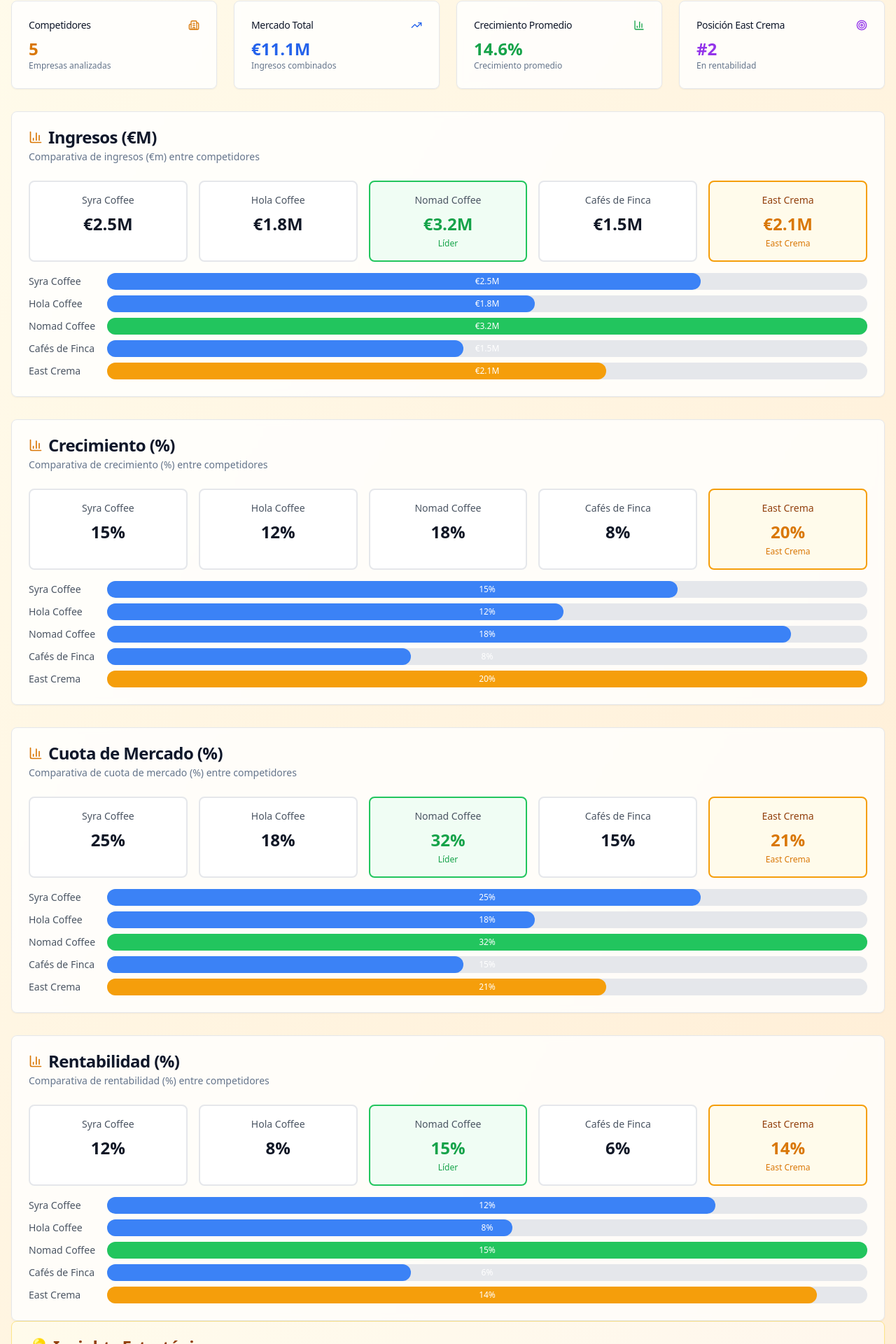
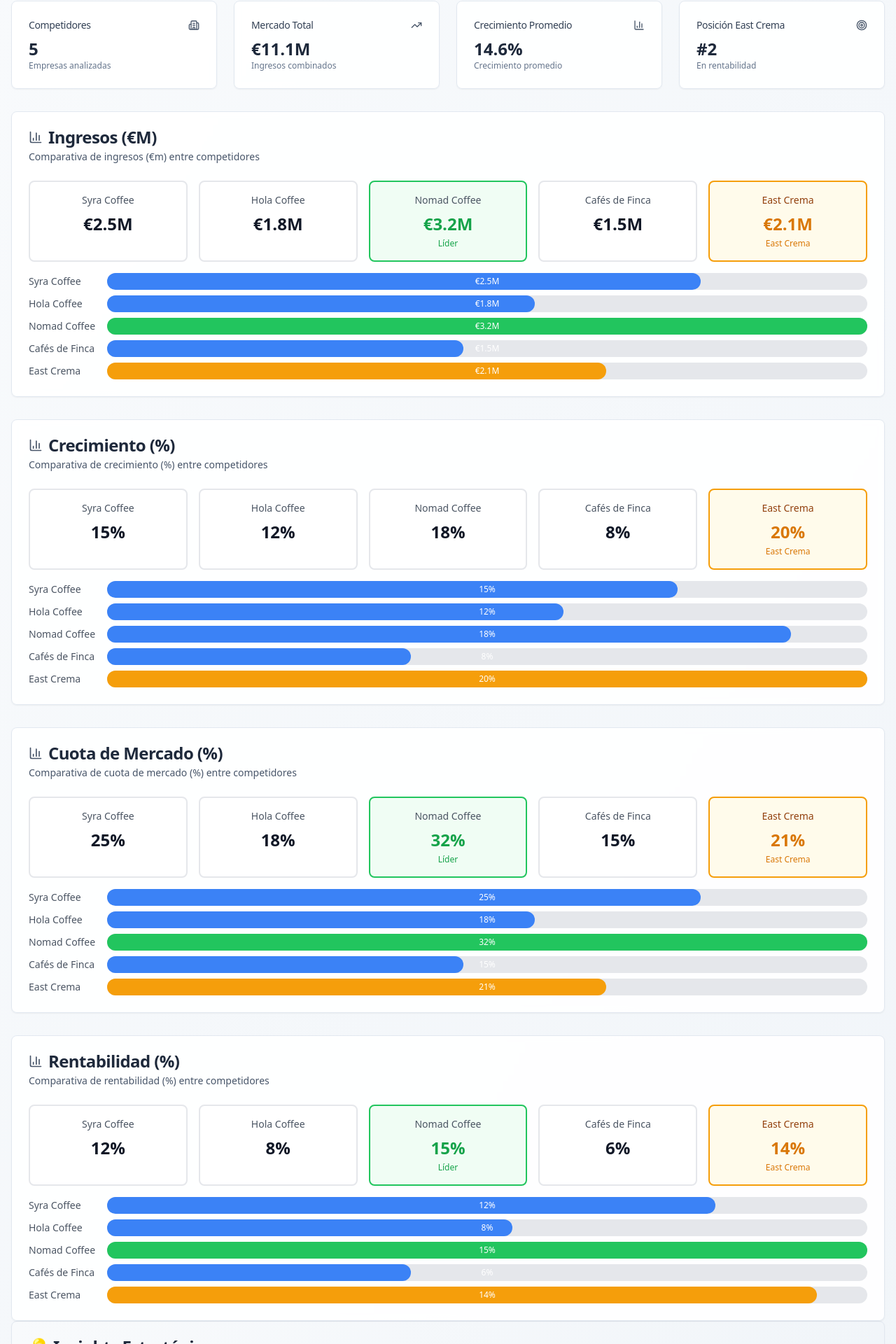
Before and after one commit to eastcremacoffee-dev/east-crema-analysis, a Next.js app: page /comparator in a window 1280 px wide. Shown: the part 96-2016 px from the top of the page at 70% size. Built offline with nearby package versions, Linux system fonts and the light colour scheme.

Commit message:
feat: aplicar paleta neutra azulada a todas las páginas (competitors, upload, comparator)

```diff
--- a/src/app/comparator/page.tsx
+++ b/src/app/comparator/page.tsx
@@ -28,63 +28,63 @@
   ]
 
   return (
-    <div className="min-h-screen bg-gradient-to-br from-amber-50 to-orange-100">
+    <div className="min-h-screen bg-gradient-to-br from-neutral-50 to-neutral-100">
       <Navigation />
 
       <main className="container mx-auto px-4 py-8">
         {/* Overview Stats */}
         <div className="grid grid-cols-1 md:grid-cols-4 gap-6 mb-8">
-          <Card className="bg-white/80 backdrop-blur-sm">
+          <Card className="bg-white/90 backdrop-blur-sm border-neutral-200">
             <CardHeader className="flex flex-row items-center justify-between space-y-0 pb-2">
-              <CardTitle className="text-sm font-medium">Competidores</CardTitle>
-              <Building2 className="h-4 w-4 text-amber-600" />
+              <CardTitle className="text-sm font-medium text-neutral-700">Competidores</CardTitle>
+              <Building2 className="h-4 w-4 text-neutral-600" />
             </CardHeader>
             <CardContent>
-              <div className="text-2xl font-bold text-amber-600">{competitors.length}</div>
-              <p className="text-xs text-muted-foreground">
+              <div className="text-2xl font-bold text-neutral-800">{competitors.length}</div>
+              <p className="text-xs text-neutral-500">
                 Empresas analizadas
               </p>
             </CardContent>
           </Card>
 
-          <Card className="bg-white/80 backdrop-blur-sm">
+          <Card className="bg-white/90 backdrop-blur-sm border-neutral-200">
             <CardHeader className="flex flex-row items-center justify-between space-y-0 pb-2">
-              <CardTitle className="text-sm font-medium">Mercado Total</CardTitle>
-              <TrendingUp className="h-4 w-4 text-blue-600" />
+              <CardTitle className="text-sm font-medium text-neutral-700">Mercado Total</CardTitle>
+              <TrendingUp className="h-4 w-4 text-neutral-600" />
             </CardHeader>
             <CardContent>
-              <div className="text-2xl font-bold text-blue-600">
+              <div className="text-2xl font-bold text-neutral-800">
                 €{competitors.reduce((acc, c) => acc + c.revenue, 0).toFixed(1)}M
               </div>
-              <p className="text-xs text-muted-foreground">
+              <p className="text-xs text-neutral-500">
                 Ingresos combinados
               </p>
             </CardContent>
           </Card>
 
-          <Card className="bg-white/80 backdrop-blur-sm">
+          <Card className="bg-white/90 backdrop-blur-sm border-neutral-200">
             <CardHeader className="flex flex-row items-center justify-between space-y-0 pb-2">
-              <CardTitle className="text-sm font-medium">Crecimiento Promedio</CardTitle>
-              <BarChart3 className="h-4 w-4 text-green-600" />
+              <CardTitle className="text-sm font-medium text-neutral-700">Crecimiento Promedio</CardTitle>
+              <BarChart3 className="h-4 w-4 text-neutral-600" />
             </CardHeader>
             <CardContent>
-              <div className="text-2xl font-bold text-green-600">
+              <div className="text-2xl font-bold text-neutral-800">
                 {(competitors.reduce((acc, c) => acc + c.growth, 0) / competitors.length).toFixed(1)}%
               </div>
-              <p className="text-xs text-muted-foreground">
+              <p className="text-xs text-neutral-500">
                 Crecimiento promedio
               </p>
             </CardContent>
           </Card>
 
-          <Card className="bg-white/80 backdrop-blur-sm">
+          <Card className="bg-white/90 backdrop-blur-sm border-neutral-200">
             <CardHeader className="flex flex-row items-center justify-between space-y-0 pb-2">
-              <CardTitle className="text-sm font-medium">Posición East Crema</CardTitle>
-              <Target className="h-4 w-4 text-purple-600" />
+              <CardTitle className="text-sm font-medium text-neutral-700">Posición East Crema</CardTitle>
+              <Target className="h-4 w-4 text-neutral-600" />
             </CardHeader>
             <CardContent>
-              <div className="text-2xl font-bold text-purple-600">#2</div>
-              <p className="text-xs text-muted-foreground">
+              <div className="text-2xl font-bold text-neutral-800">#2</div>
+              <p className="text-xs text-neutral-500">
                 En rentabilidad
               </p>
             </CardContent>
@@ -94,13 +94,13 @@
         {/* KPI Comparison Tables */}
         <div className="space-y-8">
           {kpis.map((kpi) => (
-            <Card key={kpi.key} className="bg-white/80 backdrop-blur-sm">
+            <Card key={kpi.key} className="bg-white/90 backdrop-blur-sm border-neutral-200">
               <CardHeader>
-                <CardTitle className="flex items-center gap-2">
-                  <BarChart3 className="h-5 w-5 text-amber-600" />
+                <CardTitle className="flex items-center gap-2 text-neutral-800">
+                  <BarChart3 className="h-5 w-5 text-neutral-600" />
                   {kpi.name}
                 </CardTitle>
-                <CardDescription>
+                <CardDescription className="text-neutral-600">
                   Comparativa de {kpi.name.toLowerCase()} entre competidores
                 </CardDescription>
               </CardHeader>
@@ -190,23 +190,23 @@
         </div>
 
         {/* Insights */}
-        <Card className="bg-gradient-to-r from-amber-50 to-orange-50 border-amber-200">
+        <Card className="bg-gradient-to-r from-neutral-50 to-neutral-100 border-neutral-200">
           <CardHeader>
-            <CardTitle className="text-amber-800">💡 Insights Estratégicos</CardTitle>
+            <CardTitle className="text-neutral-800">💡 Insights Estratégicos</CardTitle>
           </CardHeader>
           <CardContent>
             <div className="grid grid-cols-1 md:grid-cols-2 gap-6">
               <div>
-                <h4 className="font-semibold text-amber-800 mb-2">Fortalezas de East Crema</h4>
-                <ul className="space-y-1 text-sm text-amber-700">
+                <h4 className="font-semibold text-neutral-800 mb-2">Fortalezas de East Crema</h4>
+                <ul className="space-y-1 text-sm text-neutral-700">
                   <li>• Segundo lugar en rentabilidad (14%)</li>
                   <li>• Crecimiento superior al promedio (20%)</li>
                   <li>• Posición sólida en cuota de mercado (21%)</li>
                 </ul>
               </div>
               <div>
-                <h4 className="font-semibold text-amber-800 mb-2">Oportunidades de Mejora</h4>
-                <ul className="space-y-1 text-sm text-amber-700">
+                <h4 className="font-semibold text-neutral-800 mb-2">Oportunidades de Mejora</h4>
+                <ul className="space-y-1 text-sm text-neutral-700">
                   <li>• Incrementar ingresos para competir con Nomad</li>
                   <li>• Mejorar rentabilidad para superar a Syra</li>
                   <li>• Mantener el crecimiento actual</li>
--- a/src/app/upload/page.tsx
+++ b/src/app/upload/page.tsx
@@ -43,38 +43,38 @@
   ]
 
   return (
-    <div className="min-h-screen bg-gradient-to-br from-amber-50 to-orange-100">
+    <div className="min-h-screen bg-gradient-to-br from-neutral-50 to-neutral-100">
       <Navigation />
 
       <main className="container mx-auto px-4 py-8">
         <div className="grid grid-cols-1 lg:grid-cols-3 gap-8">
           {/* Upload Section */}
           <div className="lg:col-span-2">
-            <Card className="bg-white/80 backdrop-blur-sm">
+            <Card className="bg-white/90 backdrop-blur-sm border-neutral-200">
               <CardHeader>
-                <CardTitle className="flex items-center gap-2">
-                  <Upload className="h-5 w-5 text-amber-600" />
+                <CardTitle className="flex items-center gap-2 text-neutral-800">
+                  <Upload className="h-5 w-5 text-neutral-600" />
                   Subir Cuentas Anuales
                 </CardTitle>
-                <CardDescription>
+                <CardDescription className="text-neutral-600">
                   Sube documentos PDF de cuentas anuales para extraer KPIs automáticamente
                 </CardDescription>
               </CardHeader>
               <CardContent>
                 <div className="space-y-6">
                   {/* Upload Area */}
-                  <div className="border-2 border-dashed border-gray-300 rounded-lg p-8 text-center hover:border-amber-500 transition-colors">
-                    <Upload className="h-12 w-12 text-gray-400 mx-auto mb-4" />
-                    <h3 className="text-lg font-medium text-gray-900 mb-2">
+                  <div className="border-2 border-dashed border-neutral-300 rounded-lg p-8 text-center hover:border-[#000f9f] transition-colors">
+                    <Upload className="h-12 w-12 text-neutral-400 mx-auto mb-4" />
+                    <h3 className="text-lg font-medium text-neutral-900 mb-2">
                       Arrastra y suelta tus archivos aquí
                     </h3>
-                    <p className="text-gray-600 mb-4">
+                    <p className="text-neutral-600 mb-4">
                       O haz clic para seleccionar archivos
                     </p>
-                    <Button className="bg-amber-600 hover:bg-amber-700">
+                    <Button className="bg-[#000f9f] hover:bg-[#000d8a] text-white">
                       Seleccionar Archivos
                     </Button>
-                    <p className="text-sm text-gray-500 mt-2">
+                    <p className="text-sm text-neutral-500 mt-2">
                       Formatos soportados: PDF (máx. 10MB)
                     </p>
                   </div>
@@ -131,7 +131,7 @@
                       />
                     </div>
 
-                    <Button className="w-full bg-amber-600 hover:bg-amber-700 h-12">
+                    <Button className="w-full bg-[#000f9f] hover:bg-[#000d8a] h-12 text-white">
                       <Upload className="h-4 w-4 mr-2" />
                       Procesar Documento
                     </Button>
```
Also changed, not shown: src/app/competitors/page.tsx (+27 -27 lines).
